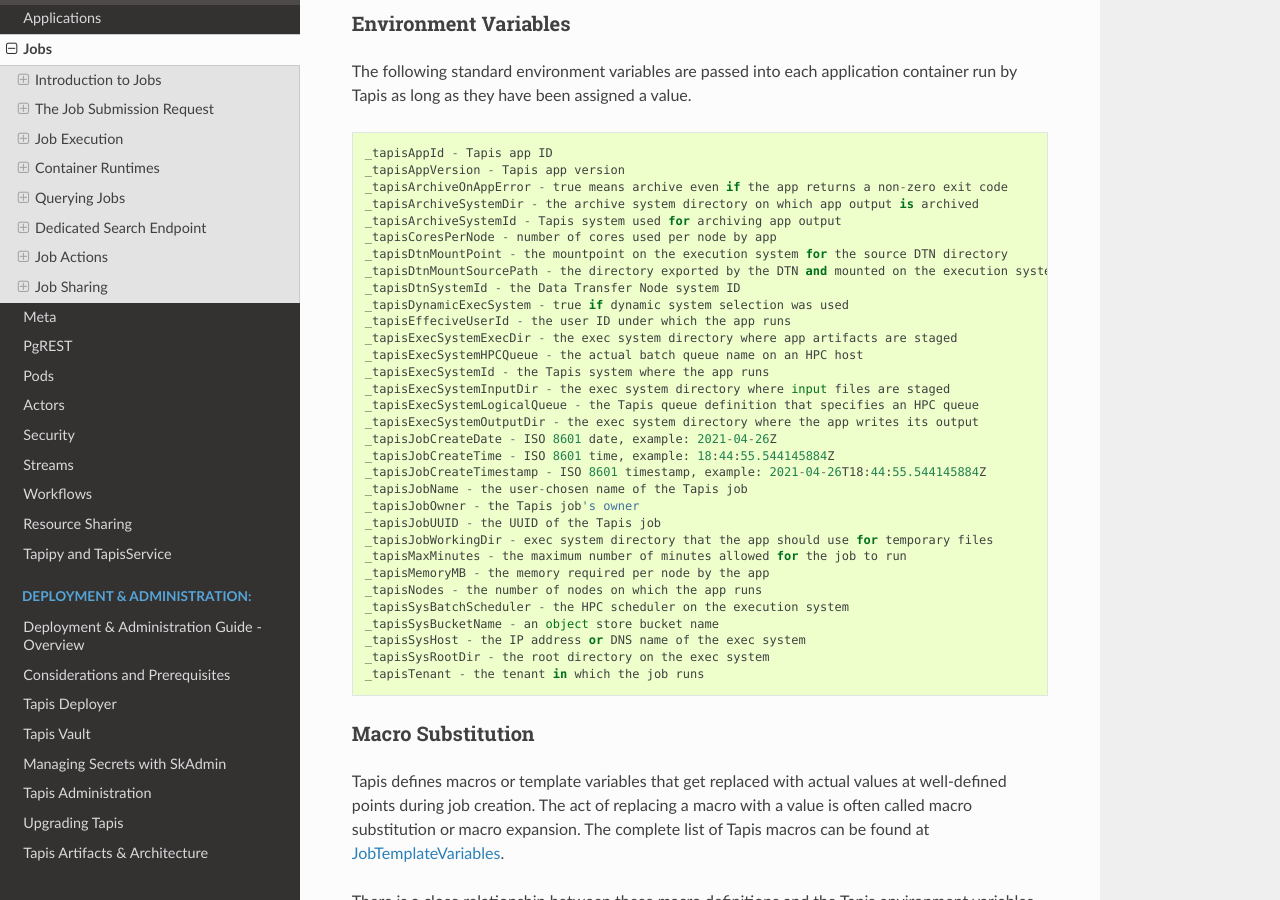
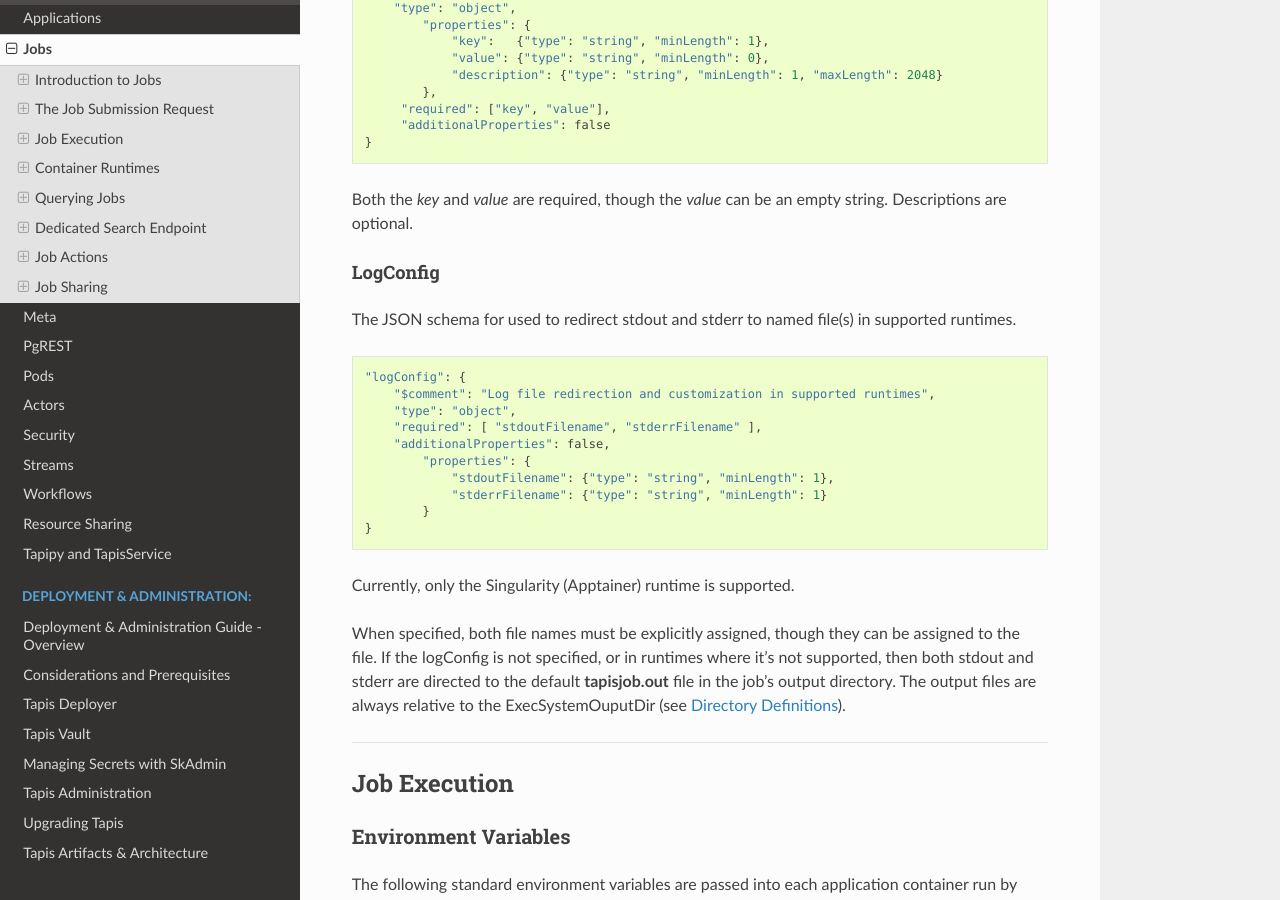
Before and after one commit to tapis-project/documentation, a Sphinx documentation site: the page built from source/technical/jobs.rst, in a window 1280 px wide and 900 px high, scrolled down 17368 px. Built offline with Sphinx 7.4.7 and the Read the Docs theme 2.0.0, drawn with Linux system fonts in a browser that asks for light colours; some of the changed text lies outside the part shown.

Commit message:
Jobs LogConfig support

```diff
--- a/source/technical/jobs.rst
+++ b/source/technical/jobs.rst
@@ -288,7 +288,8 @@
                "description": { "type": "string", "minLength": 1, "maxLength": 8096 },
                "autoMountLocal": { "type": "boolean"},
                "sourceUrl":  {"type": "string", "minLength": 1, "format": "uri"},
-               "targetPath": {"type": "string", "minLength": 0}
+               "targetPath": {"type": "string", "minLength": 0},
+               "notes": {"type": "string", "minLength": 0}
            },
        "additionalProperties": false
    }
@@ -296,6 +297,8 @@
 JobFileInputs can be named or unnamed.  When the *name* field is assigned, Jobs will look for an input with the same name in the application definition (all application inputs are named).  When a match is found, values from the AppFileInput are merged into unassigned fields in the JobFileInput.
 
 The *name* must start with an alphabetic character or an underscore (_) followed by zero or more alphanumberic or underscore characters.  If the name does not match one of the input names defined in the application, then the application must have *strictFileInputs=false*.  If the name matches an input name defined in the application, then the application's inputMode must be REQUIRED or OPTIONAL.  An error occurs if the inputMode is FIXED and there is a name match--job inputs cannot override FIXED application inputs.
+
+The optional *notes* field can contain any valid user-specified JSON object.
 
 Except for in-place inputs discussed below, the *sourceUrl* is the location from which data are copied to the *targetPath*.  In Posix systems the sourceUrl can reference a file or a directory.  When a directory is specified, the complete directory subtree is copied.
 
@@ -353,7 +356,8 @@
             "description": { "type": "string", "minLength": 1, "maxLength": 8096},
             "sourceUrls": { "type": ["array", "null"],
                             "items": { "type": "string", "format": "uri", "minLength": 1 } },
-            "targetDir": { "type": "string", "minLength": 1 }
+            "targetDir": { "type": "string", "minLength": 1 },
+            "notes": {"type": "string", "minLength": 0}
         }
    }
 
@@ -364,6 +368,8 @@
 Each *sourceUrls* entry is a location from which data is copied to the *targetDir*.  In Posix systems each URL can reference a file or a directory.  In the latter case, the complete directory subtree is transferred.  All URLs recognized by the Tapis Files_ service can be used (*tapislocal* is not recognized by Files).
 
 The *targetDir* is the directory into which all *sourceUrls* are copied.  The *targetDir* is always rooted at the *ExecSystemInputDir* and if *targetDir* is "*" or not specified, then it is assigned *ExecSystemInputDir*.  The simple name of each *sourceUrls* entry is the destination name used in *targetDir*.  Use different JobFileInputArrays with different targetDir's if name conflicts between *sourceUrls* entries exist.
+
+The optional *notes* field can contain any valid user-specified JSON object.
 
 
 ParameterSet
@@ -379,6 +385,7 @@
 schedulerOptions    `JobArgSpec`_ array     Arguments passed to HPC batch scheduler
 envVariables        `KeyValuePair`_ array   Environment variables injected into application container
 archiveFilter       object                  File archiving selector
+logConfig           `LogConfig`_            User-specified stdout and stderr redirection
 ================    =====================   ===================================================
 
 Each of these objects can be specifed in Tapis application definitions and/or in job submission requests.  In addition, the execution system can also specify environment variable settings.
@@ -459,6 +466,15 @@
 When *includeLaunchFiles* is true (the default), then the script (*tapisjob.sh*) and environment (*tapisjob.env*) files that Tapis generates in the *execSystemExecDir* are also archived.  These launch files provide valuable information about how a job was configured and launched, so archiving them can help with debugging and improve reproducibility.  Since these files may contain application secrets, such database passwords or other credentials, care must be taken to not expose private data through archiving.
 
 If no filtering is specified at all, then all files in *execSystemOutputDir* and the launch files are archived.
+
+logConfig Spec
+^^^^^^^^^^^^^^
+
+A `LogConfig`_ can be supplied in the job submission request and/or in the application definition, with the former overriding the latter when both are supplied.  In supported runtimes (currently Singularity), the *logConfig* parameter can be used to redirect the application container's stdout and stderr to user-specified files.
+
+
+
+
 
 .. _regex: https://docs.oracle.com/en/java/javase/15/docs/api/java.base/java/util/regex/Pattern.html
 
@@ -619,6 +635,27 @@
 
 Both the *key* and *value* are required, though the *value* can be an empty string.  Descriptions are optional.
 
+LogConfig
+^^^^^^^^^
+
+The JSON schema for used to redirect stdout and stderr to named file(s) in supported runtimes.
+
+::
+
+   "logConfig": {
+       "$comment": "Log file redirection and customization in supported runtimes",
+       "type": "object",
+       "required": [ "stdoutFilename", "stderrFilename" ],
+       "additionalProperties": false,
+           "properties": {
+               "stdoutFilename": {"type": "string", "minLength": 1},
+               "stderrFilename": {"type": "string", "minLength": 1}
+           }
+   }
+
+Currently, only the Singularity (Apptainer) runtime is supported.
+
+When specified, both file names must be explicitly assigned, though they can be assigned to the file.  If the logConfig is not specified, or in runtimes where it's not supported, then both stdout and stderr are directed to the default **tapisjob.out** file in the job's output directory.  The output files are always relative to the ExecSystemOuputDir (see `Directory Definitions`_).
 
 -------------------------------------------------
 
@@ -885,7 +922,7 @@
 
 Logging should be considered up front when defining Tapis applications to run under Docker.  Since Jobs removes Docker containers after they execute, the container's log is lost under the default Docker logging_ configuration.  Typically, Docker pipes *stdout* and *stderr* to the container's log, which requires the application to take deliberate steps to preserve these outputs.
 
-An application can maintain control over its log output by logging to a file outside of the container.  The application can do this by redirecting *stdout* and *stderr* or by explicitly writing to a file.  As discussed in :ref:`dir-definitions`, the application always has read/write access to the host's *execSystemOutputDir*, which is mounted at /TapisOutput in the container (see next section).
+An application can maintain control over its log output by logging to a file outside of the container.  The application can do this by redirecting *stdout* and *stderr* or by explicitly writing to a file.  As discussed in `dir-definitions`_, the application always has read/write access to the host's *execSystemOutputDir*, which is mounted at /TapisOutput in the container (see next section).
 
 On the other hand, applications can run on machines where the default Docker log driver is configured to write to files or services outside of containers.  In addition, Tapis passes any user-specified *log-driver* and *log-opts* options to *docker run*, so all customizations_ supported by Docker are possible.
 
```
Also changed, not shown: other parts of source/technical/jobs.rst (+2 -2 lines).
